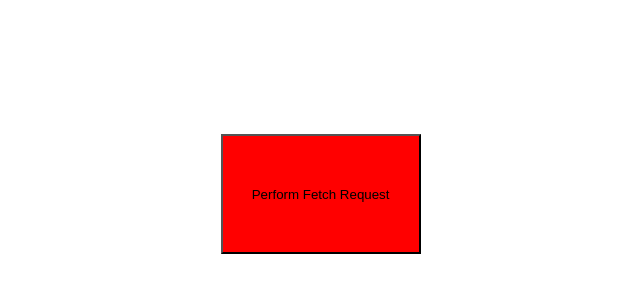
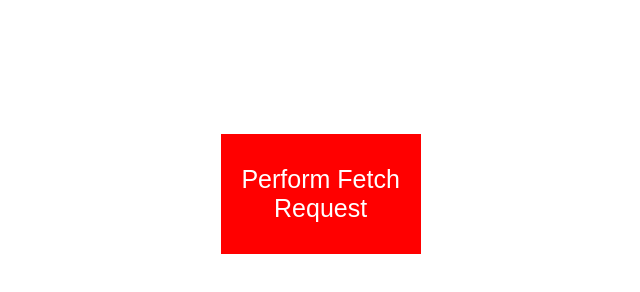
Before and after one commit to ZhaoXin-Ck/zhaoxin-netlify, a plain HTML site: page index.html in a window 1280 px wide. Shown: the whole page, without its empty margins (293-933 px from the left). Drawn offline with Linux system fonts and the light colour scheme.

Commit message:
Add files via upload

```diff
--- a/index.html
+++ b/index.html
@@ -7,7 +7,8 @@
 </head>
 <body>
 
-<button id="fetchButton" style="margin-left:40%;width:200px;height:120px;margin-top:10%;background-color:red">Perform Fetch Request</button>
+<button id="fetchButton" style="margin-left:40%;width:200px;height:120px;margin-top:10%;background-color:red;border:red;color:white;font-size:25px">Perform Fetch Request</button>
+<br>
 <text id="result"></text>
 
 <script>
```
